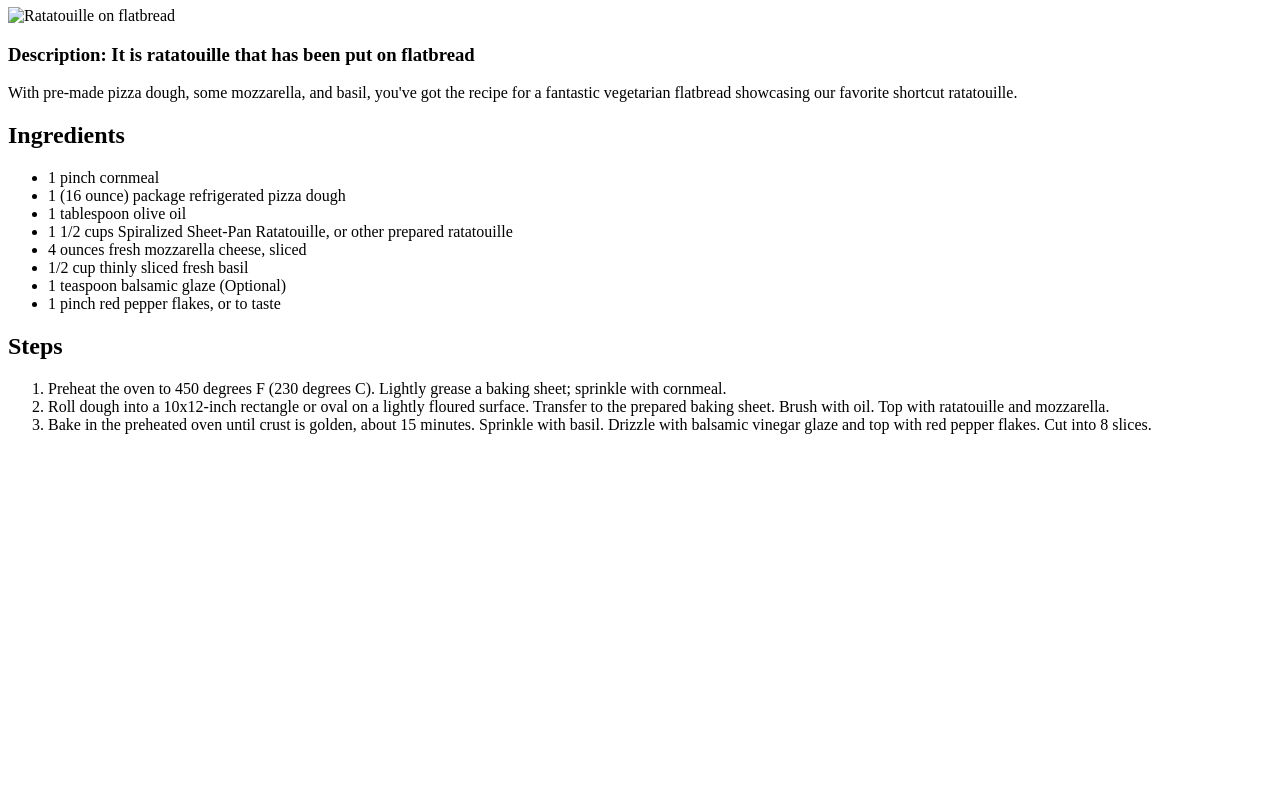
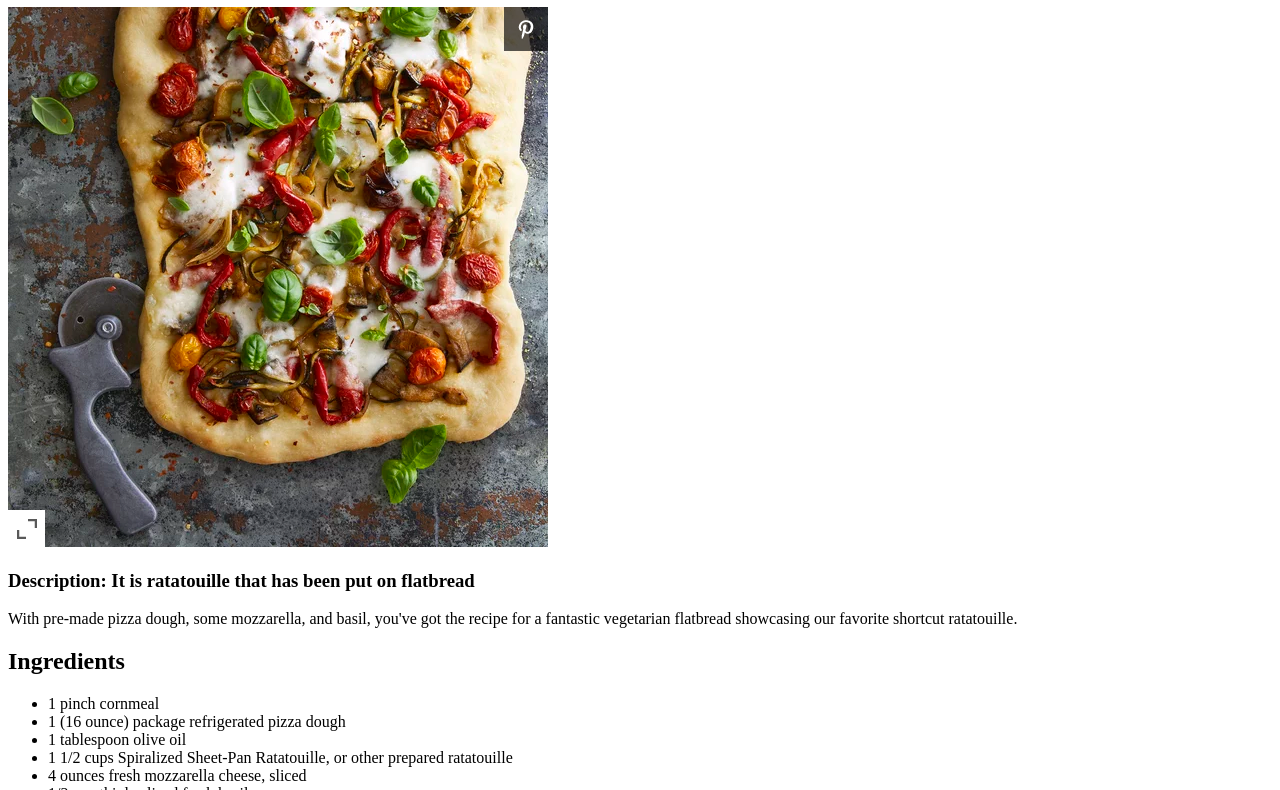
Before and after one commit to Aero7324/odin-recipes, a plain HTML site: page recipes/ratatouille.html in a window 1280 px wide. Shown: the part 73-863 px from the top of the page. Before the commit the page ends 800 px from the top, so only its background shows below. Drawn offline with Linux system fonts and the light colour scheme.

Commit message:
Fixed image not showing

```diff
--- a/recipes/ratatouille.html
+++ b/recipes/ratatouille.html
@@ -8,7 +8,7 @@
 </head>
 <body>
     <h1>Ratatouille Flatbread</h1>
-    <img href="./images/Ratatouille_Flatbread.png" alt="Ratatouille on flatbread">
+    <img src="./images/Ratatouille_Flatbread.png" alt="Ratatouille on flatbread">
     <h3>Description: It is ratatouille that has been put on flatbread</h3>
     <p>
         With pre-made pizza dough, some mozzarella, and basil, you've got the recipe for a fantastic vegetarian flatbread showcasing our favorite shortcut ratatouille.
```
